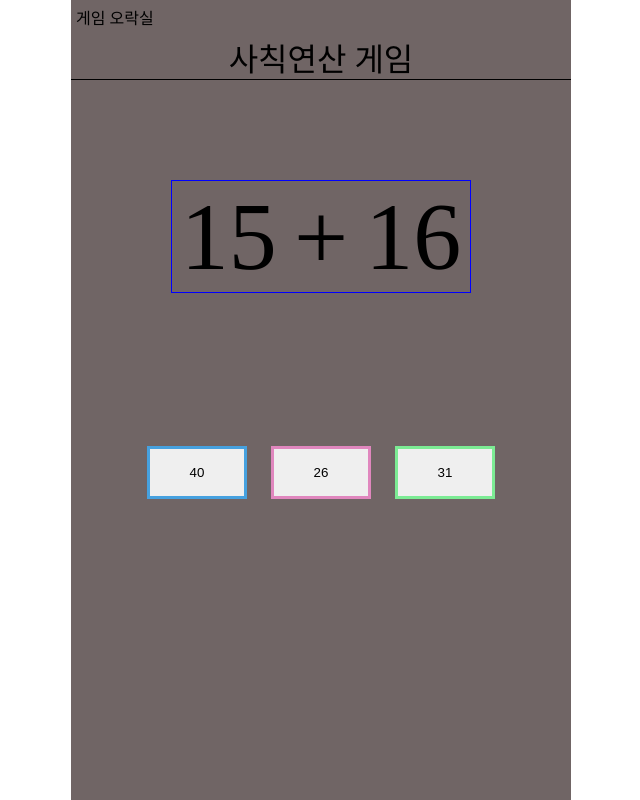
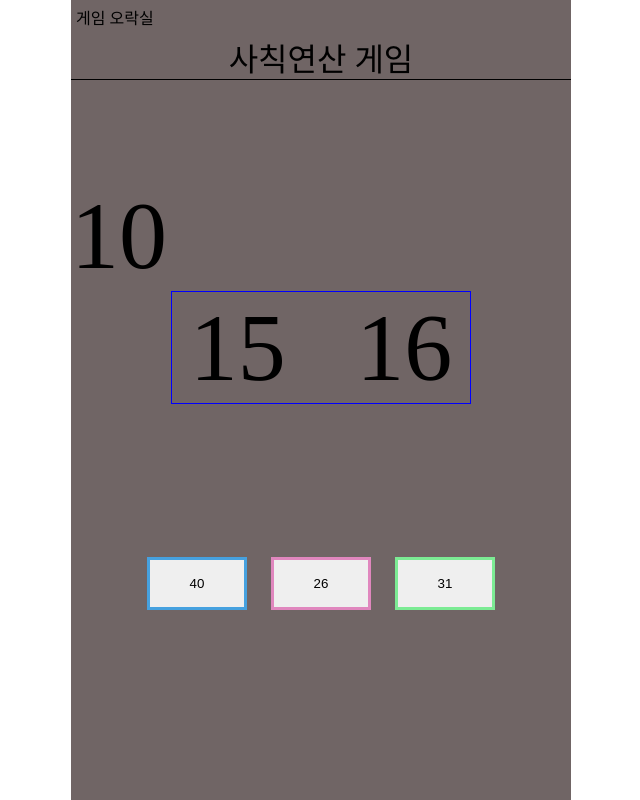
Before and after one commit to gh-ct/MathGame, a plain HTML site: page index.html in a window 1280 px wide. Shown: the top 800 px of the page, without its empty margins (319-959 px from the left). Drawn offline with Linux system fonts and the light colour scheme.

Commit message:
Add files via upload

```diff
--- a/index.html
+++ b/index.html
@@ -9,16 +9,17 @@
     <script src="js.js" defer></script>
 </head>
 <body>
-    <div class="container">
+    <div class="container main_content">
         <header>
             <nav class="title"><a href="index.html">게임 오락실</a></nav>
             <div class="game_title">사칙연산 게임</div>
         </header>
         <div class="content">
+            <div class="time_text">10</div>
             <div class="Quiz">
-                <div class="num1">1</div>
-                <div class="op">+</div>
-                <div class="num2">2</div>
+                <div class="num1"></div>
+                <div class="op"></div>
+                <div class="num2"></div>
             </div>
             <div class="select">
                 <button class="btn1">1</button>
@@ -27,5 +28,13 @@
             </div>
         </div>
     </div>
+
+    <div class="container reset"></div>
 </body>
 </html>
+
+<!--
+    남은거
+   1.다시시작하기 창 앞에 뜨도록하기 지금은 뒤에있음.
+    2. css
+ -->
```
